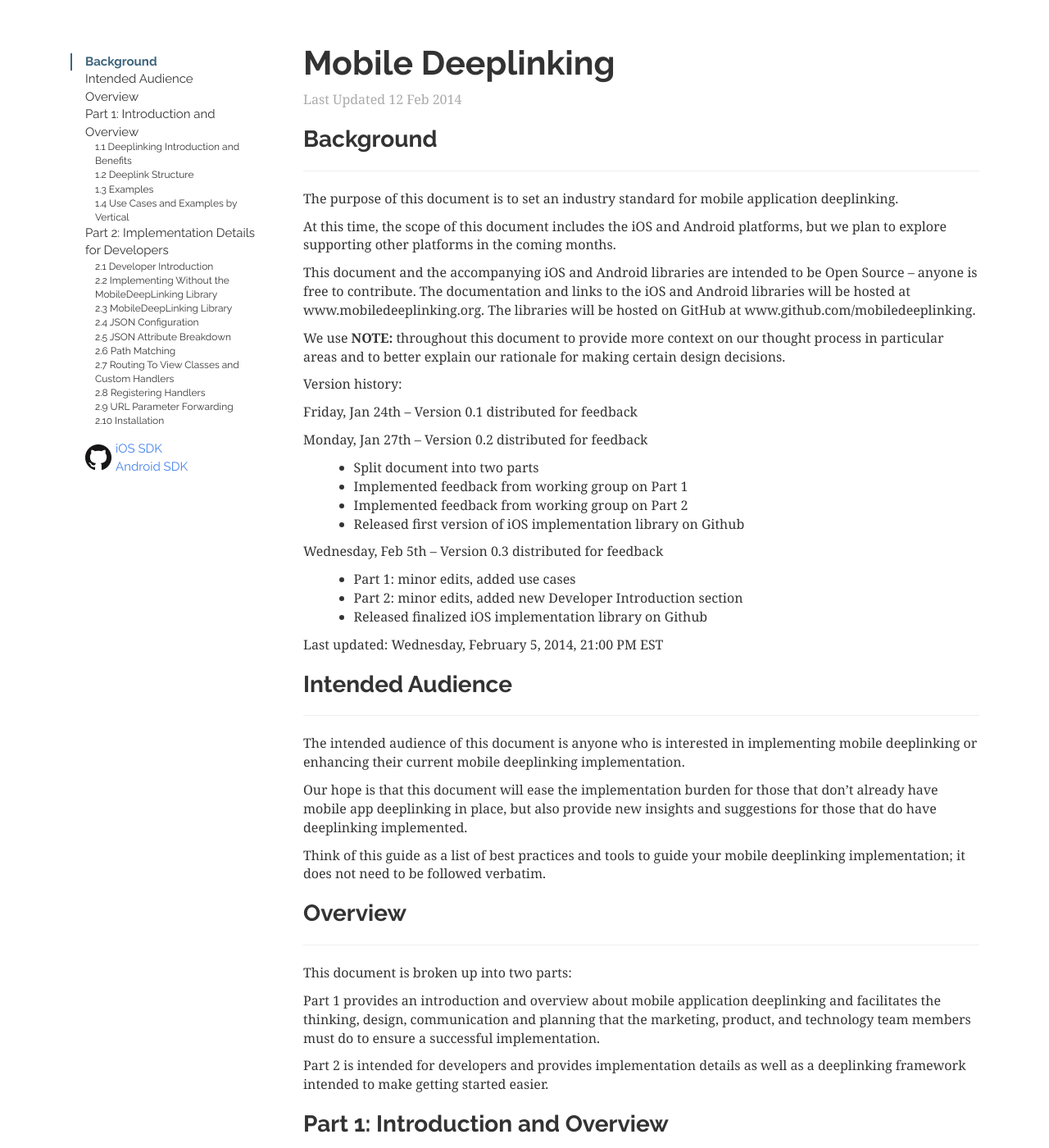
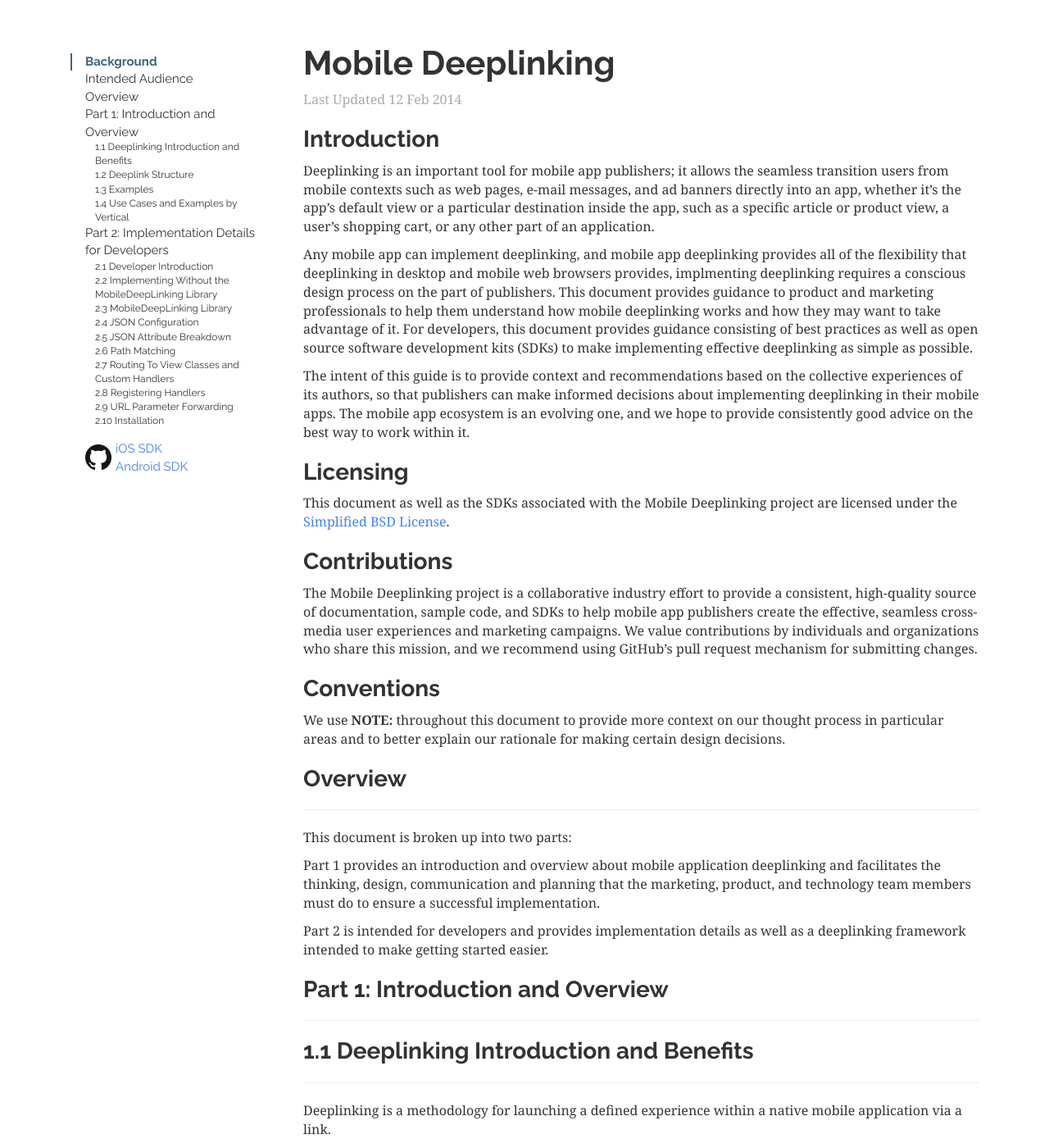
Before and after one commit to mobiledeeplinking/mobiledeeplinking.github.io, a Jekyll site: the page built from _posts/2014-02-12-mobiledeeplinking-spec.markdown, in a window 1280 px wide and 1400 px high. Shown: the whole window at 82% size. Built offline with Jekyll 4.4.1, drawn with Linux system fonts in a browser that asks for light colours; nearby versions of some CDN libraries; Markdown is read by kramdown in place of the engine named in the settings; some of the changed text lies outside the part shown.

Commit message:
Replace background with intro &c
Specifially intro, licensing, contributing, conventions. Merged in audience section. Reversed time order of version history. Moved history to end of document.

```diff
--- a/_posts/2014-02-12-mobiledeeplinking-spec.markdown
+++ b/_posts/2014-02-12-mobiledeeplinking-spec.markdown
@@ -2,69 +2,48 @@
 layout: default
 ---
 
-### Background
+### Introduction
 
-****
-The purpose of this document is to set an industry standard for mobile
-application deeplinking.
+Deeplinking is an important tool for mobile app publishers; it allows the
+seamless transition users from mobile contexts such as web pages, e-mail
+messages, and ad banners directly into an app, whether it's the app's default
+view or a particular destination inside the app, such as a specific article or
+product view, a user's shopping cart, or any other part of an application.
 
+Any mobile app can implement deeplinking, and mobile app deeplinking provides
+all of the flexibility that deeplinking in desktop and mobile web browsers
+provides, implmenting deeplinking requires a conscious design process on the
+part of publishers. This document provides guidance to product and marketing
+professionals to help them understand how mobile deeplinking works and how they
+may want to take advantage of it. For developers, this document provides guidance
+consisting of best practices as well as open source software development kits
+(SDKs) to make implementing effective deeplinking as simple as possible.
 
-At this time, the scope of this document includes the iOS and Android
-platforms, but we plan to explore supporting other platforms in the
-coming months.
+The intent of this guide is to provide context and recommendations
+based on the collective experiences of its authors, so that publishers can make
+informed decisions about implementing deeplinking in their mobile apps. The mobile
+app ecosystem is an evolving one, and we hope to provide consistently good advice
+on the best way to work within it.
 
+### Licensing
 
-This document and the accompanying iOS and Android libraries are
-intended to be Open Source – anyone is free to contribute. The
-documentation and links to the iOS and Android libraries will be hosted
-at www.mobiledeeplinking.org. The libraries will be hosted on GitHub at
-www.github.com/mobiledeeplinking.
+This document as well as the SDKs associated with the Mobile Deeplinking project
+are licensed under the [Simplified BSD License](http://en.wikipedia.org/wiki/BSD_licenses#2-clause_license_.28.22Simplified_BSD_License.22_or_.22FreeBSD_License.22.29).
 
+### Contributions
+
+The Mobile Deeplinking project is a collaborative industry effort to provide a
+consistent, high-quality source of documentation, sample code, and SDKs to help
+mobile app publishers create the effective, seamless cross-media user experiences
+and marketing campaigns. We value contributions by individuals and organizations
+who share this mission, and we recommend using GitHub's pull request mechanism for
+submitting changes.
+
+### Conventions
 
 We use **NOTE:** throughout this document to provide more context on our
 thought process in particular areas and to better explain our rationale
 for making certain design decisions.
-
-
-Version history:
-
-
-Friday, Jan 24th – Version 0.1 distributed for feedback
-
-Monday, Jan 27th – Version 0.2 distributed for feedback
-
--   Split document into two parts
--   Implemented feedback from working group on Part 1
--   Implemented feedback from working group on Part 2
--   Released first version of iOS implementation library on Github
-
-Wednesday, Feb 5th – Version 0.3 distributed for feedback
-
--   Part 1: minor edits, added use cases
--   Part 2: minor edits, added new Developer Introduction section
--   Released finalized iOS implementation library on Github
-
-
-Last updated: Wednesday, February 5, 2014, 21:00 PM EST
-
-
-### Intended Audience
-
-****
-The intended audience of this document is anyone who is interested in
-implementing mobile deeplinking or enhancing their current mobile
-deeplinking implementation.
-
-
-Our hope is that this document will ease the implementation burden for
-those that don’t already have mobile app deeplinking in place, but also
-provide new insights and suggestions for those that do have deeplinking
-implemented.
-
-
-Think of this guide as a list of best practices and tools to guide your
-mobile deeplinking implementation; it does not need to be followed
-verbatim.
 
 ### Overview
 
@@ -842,3 +821,22 @@ Maven or Gradle.
 -   Register custom function handlers if needed in the Application
     class.
 -   Try out a deep link!
+
+### Version history
+
+Last updated: Wednesday, February 5, 2014, 21:00 PM EST
+
+Wednesday, Feb 5th – Version 0.3 distributed for feedback
+
+-   Part 1: minor edits, added use cases
+-   Part 2: minor edits, added new Developer Introduction section
+-   Released finalized iOS implementation library on Github
+
+Monday, Jan 27th – Version 0.2 distributed for feedback
+
+-   Split document into two parts
+-   Implemented feedback from working group on Part 1
+-   Implemented feedback from working group on Part 2
+-   Released first version of iOS implementation library on Github
+
+Friday, Jan 24th – Version 0.1 distributed for feedback
```
